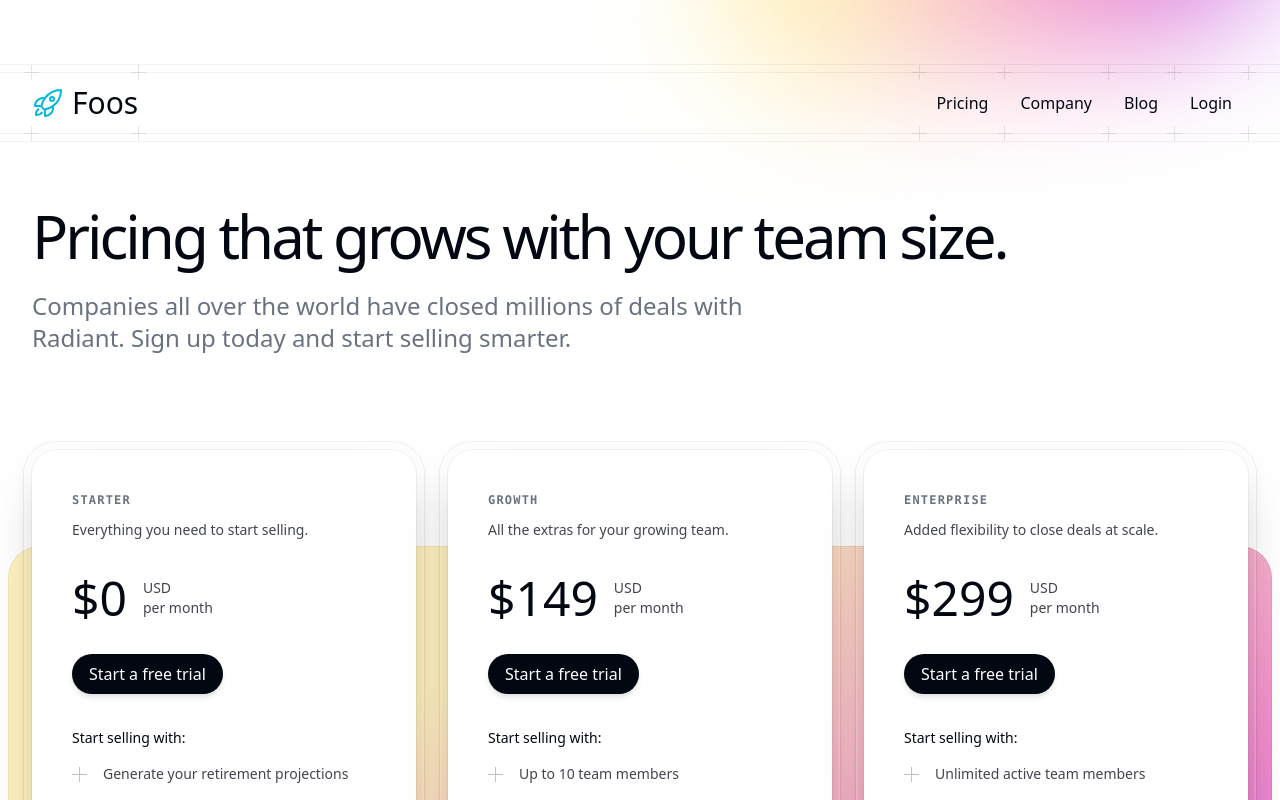
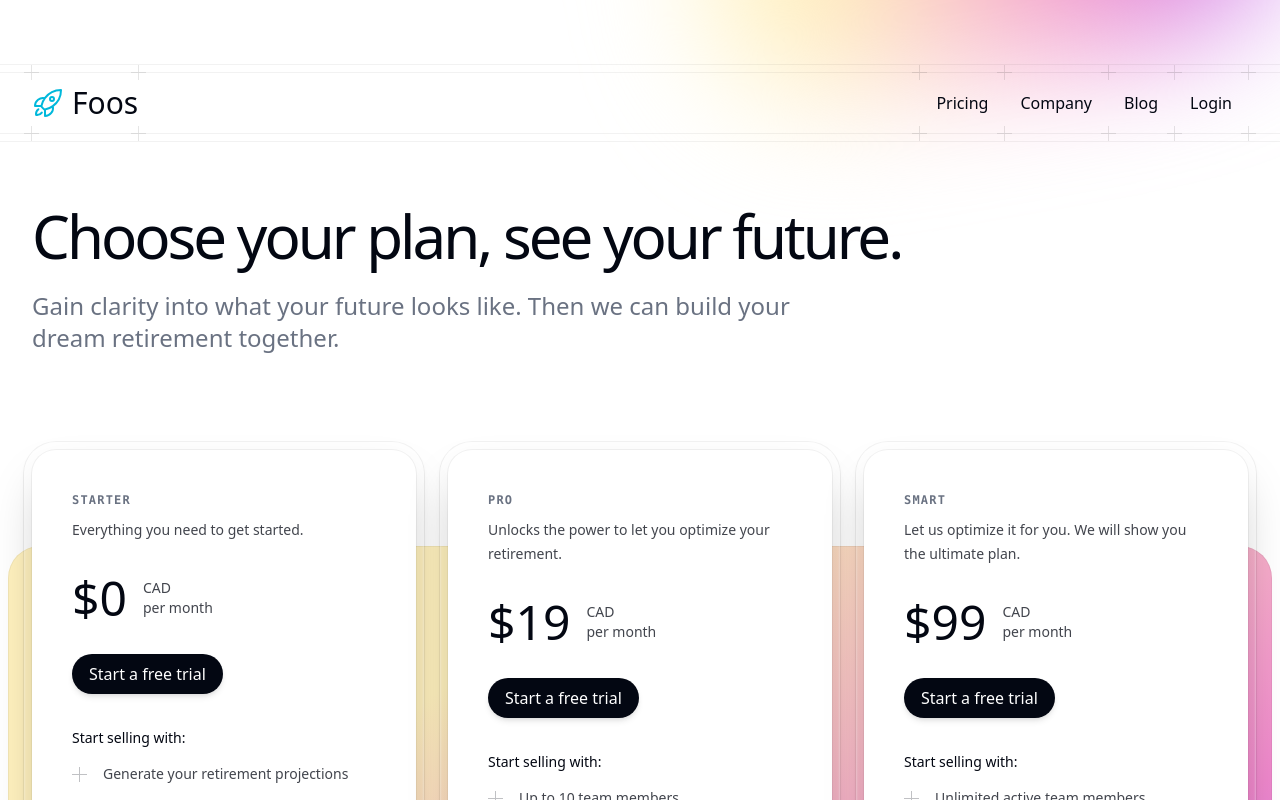
Before and after one commit to mikecousins/foos-marketing, a Next.js app: page /pricing in a window 1280 px wide. Shown: the top 800 px of the page. Built offline with nearby package versions, Linux system fonts and the light colour scheme; a web font is replaced by a local one.

Commit message:
Starting to customize the pricing page

```diff
--- a/src/app/pricing/page.tsx
+++ b/src/app/pricing/page.tsx
@@ -24,12 +24,12 @@ const tiers = [
   {
     name: 'Starter' as const,
     slug: 'starter',
-    description: 'Everything you need to start selling.',
+    description: 'Everything you need to get started.',
     priceMonthly: 0,
     href: '#',
     highlights: [
       { description: 'Generate your retirement projections' },
-      { description: 'Up to 5 deal progress boards' },
+      { description: 'Choose from our basic withdrawal strategies' },
       { description: 'Source leads from select platforms' },
       { description: 'RadiantAI integrations', disabled: true },
       { description: 'Competitor analysis', disabled: true },
@@ -50,10 +50,10 @@ const tiers = [
     ],
   },
   {
-    name: 'Growth' as const,
-    slug: 'growth',
-    description: 'All the extras for your growing team.',
-    priceMonthly: 149,
+    name: 'Pro' as const,
+    slug: 'pro',
+    description: 'Unlocks the power to let you optimize your retirement.',
+    priceMonthly: 19,
     href: '#',
     highlights: [
       { description: 'Up to 10 team members' },
@@ -78,10 +78,10 @@ const tiers = [
     ],
   },
   {
-    name: 'Enterprise' as const,
-    slug: 'enterprise',
-    description: 'Added flexibility to close deals at scale.',
-    priceMonthly: 299,
+    name: 'Smart' as const,
+    slug: 'smart',
+    description: 'Let us optimize it for you. We will show you the ultimate plan.',
+    priceMonthly: 99,
     href: '#',
     highlights: [
       { description: 'Unlimited active team members' },
@@ -110,10 +110,10 @@ const tiers = [
 function Header() {
   return (
     <Container className="mt-16">
-      <Heading as="h1">Pricing that grows with your team size.</Heading>
+      <Heading as="h1">Choose your plan, see your future.</Heading>
       <Lead className="mt-6 max-w-3xl">
-        Companies all over the world have closed millions of deals with Radiant.
-        Sign up today and start selling smarter.
+        Gain clarity into what your future looks like. Then we can build
+        your dream retirement together.
       </Lead>
     </Container>
   )
@@ -147,7 +147,7 @@ function PricingCard({ tier }: { tier: (typeof tiers)[number] }) {
               ${tier.priceMonthly}
             </div>
             <div className="text-sm/5 text-gray-950/75">
-              <p>USD</p>
+              <p>CAD</p>
               <p>per month</p>
             </div>
           </div>
```
